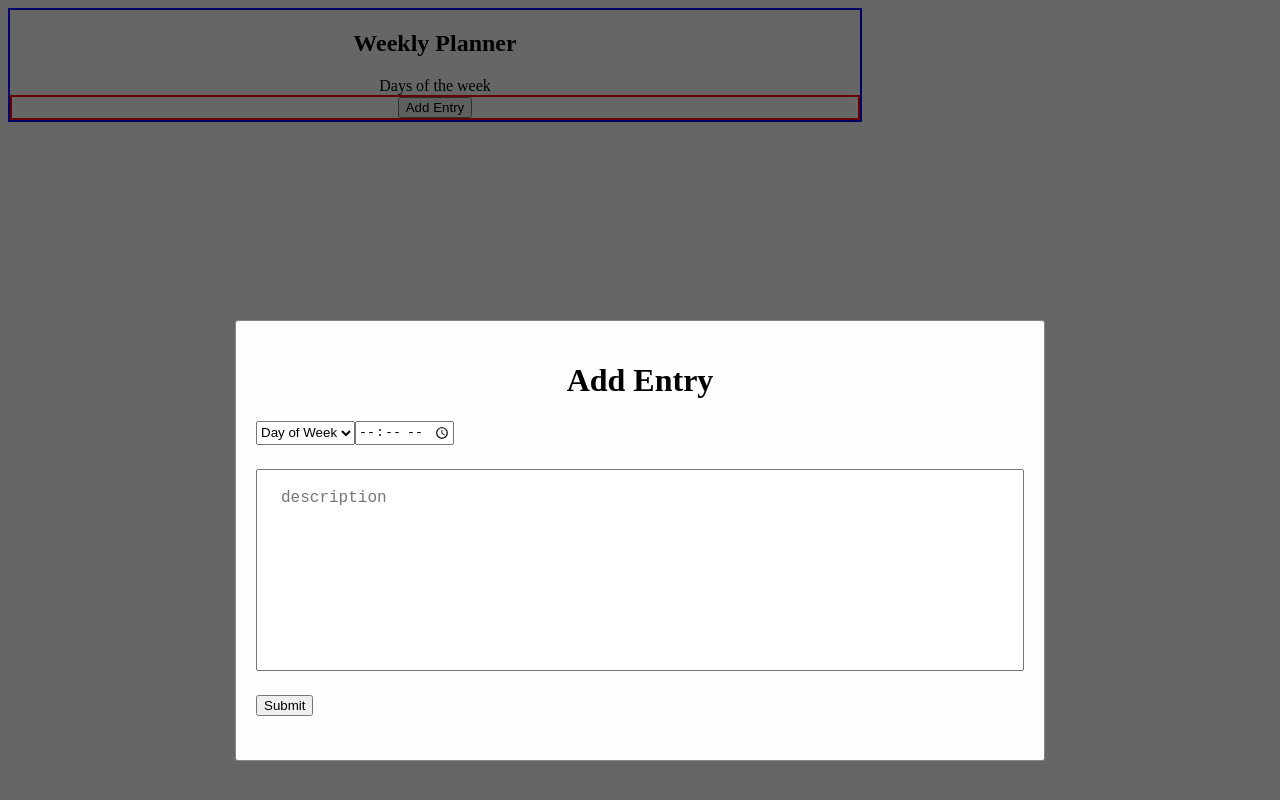
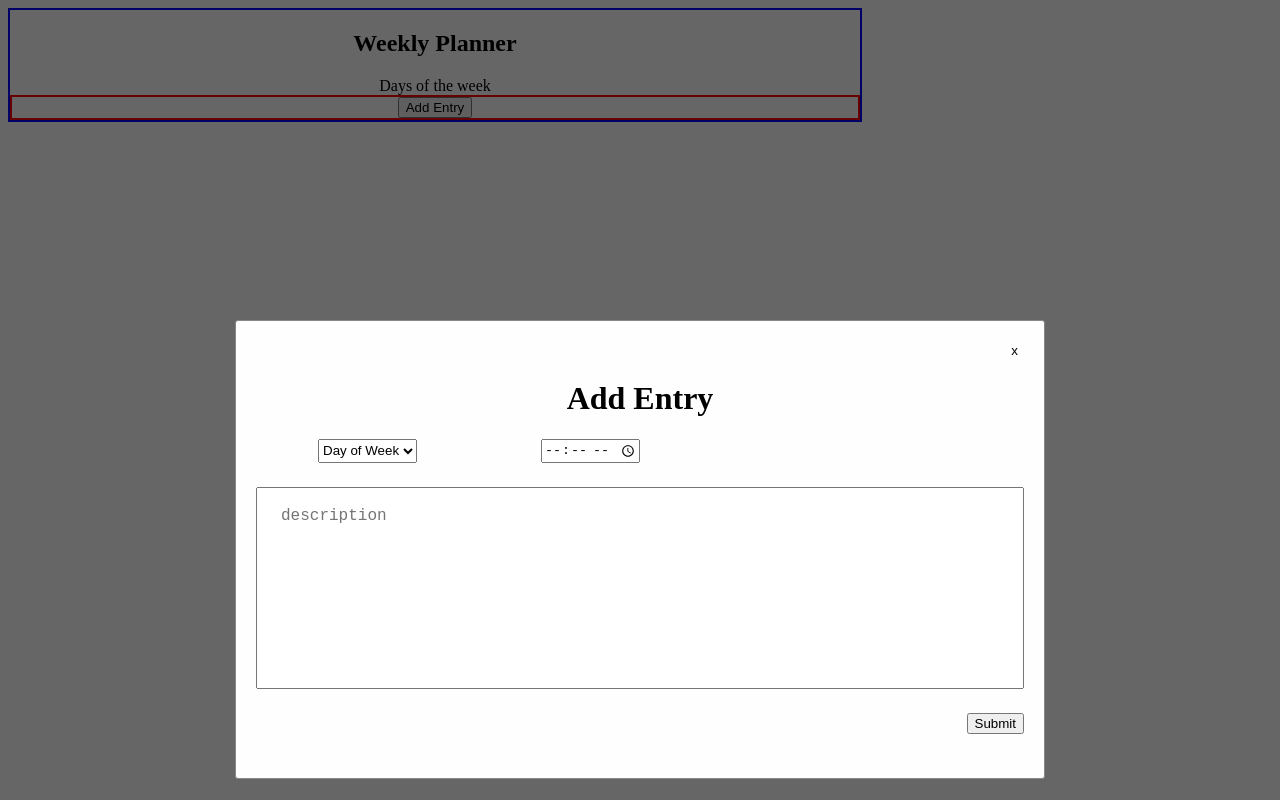
Before and after one commit to cam-peck/week-planner, a website: page index.html in a window 1280 px wide. Drawn offline with Linux system fonts and the light colour scheme.

Commit message:
something something entry still

```diff
--- a/index.html
+++ b/index.html
@@ -16,9 +16,12 @@
     <div class="modal">
       <div class="modal-content">
         <!-- form -->
+        <div class="text-align-r">
+          <button class="exit-x">x</button>
+        </div>
         <h1 class="text-align-c">Add Entry</h1>
         <form class="text-align-c">
-          <div class="row pb-1-half-rem">
+          <div class="row pb-1-half-rem column-half space-between">
             <label for="day-week"></label>
             <select required name="day-week" id="day-week">
               <option disabled selected value="">Day of Week</option>
@@ -36,7 +39,7 @@
           <div class="row pb-1-half-rem">
             <textarea class="description column-full" rows="7" placeholder="description"></textarea>
           </div>
-          <div class="row pb-1-half-rem">
+          <div class="row pb-1-half-rem justify-end">
             <input type="submit" name="submit-new" value="Submit">
           </div>
         </form>
--- a/styles.css
+++ b/styles.css
@@ -18,6 +18,11 @@
 
 .days-of-wk {
 
+}
+
+.exit-x {
+  border: none;
+  background: none;
 }
 
 /* Modal */
@@ -55,6 +60,14 @@
 
 /* Functional CSS Classes */
 
+.space-between {
+  justify-content: space-between;
+}
+
+.column-half {
+  width: 50%;
+}
+
 .red-line {
   border: 2px solid red;
 }
@@ -63,8 +76,16 @@
   border: 2px solid blue;
 }
 
+.justify-end {
+  justify-content: end;
+}
+
 .text-align-c {
   text-align: center;
+}
+
+.text-align-r {
+  text-align: right;
 }
 
 .justify-center {
@@ -72,6 +93,10 @@
   justify-content: center;
 }
 
+.gap-1-rem {
+  gap: 1rem;
+}
+
 .pb-1-half-rem {
   padding-bottom: 1.5rem;
 }
```
